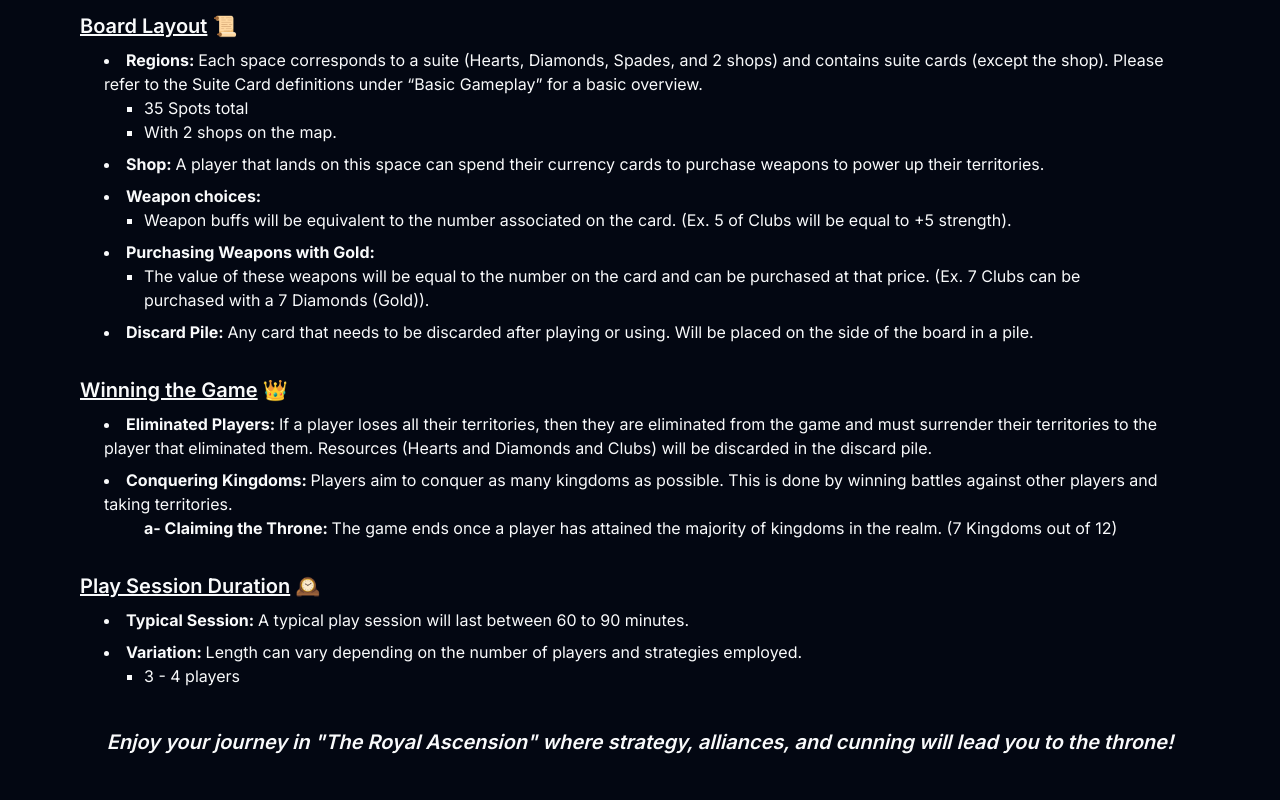
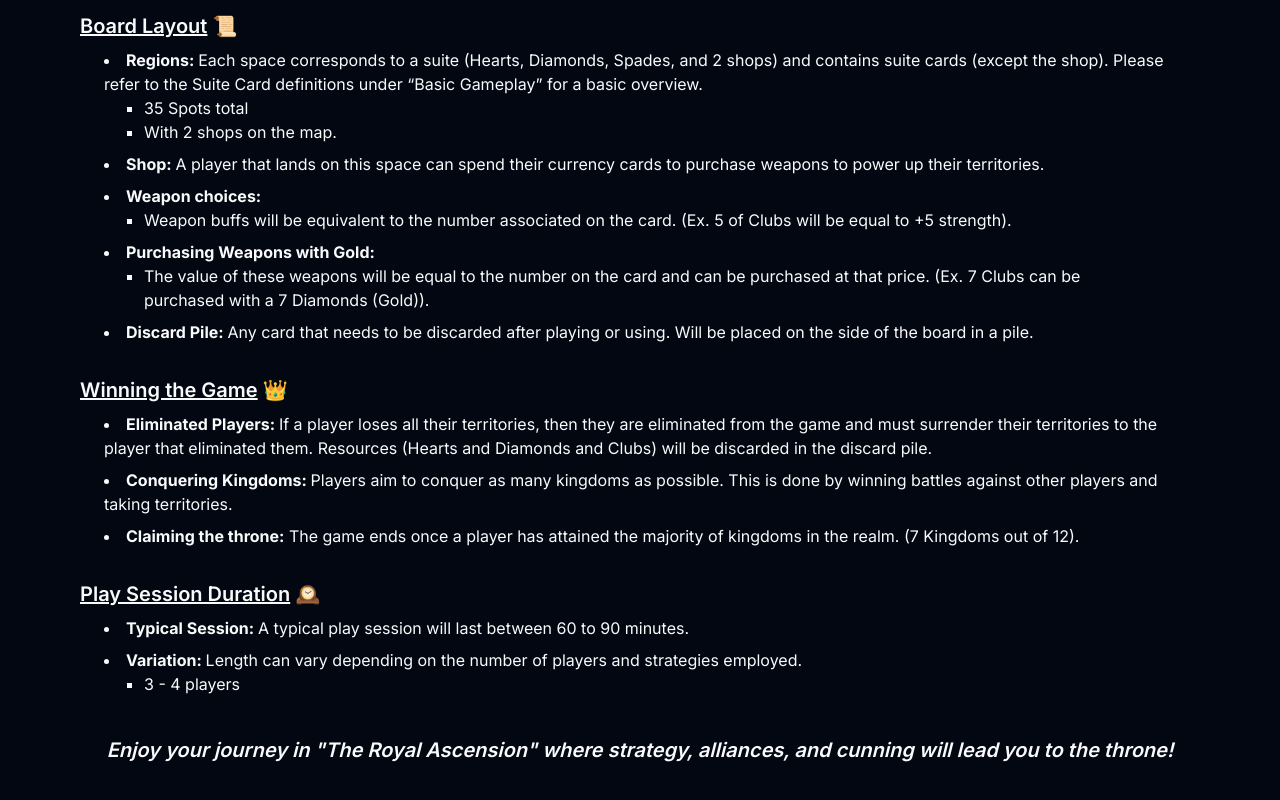
Before and after one commit to vatsalp98/board-game, a Next.js app: page /rules in a window 1280 px wide. Shown: the part 3116-3916 px from the top of the page. Built offline with nearby package versions, Linux system fonts and the light colour scheme.

Commit message:
small fixes in rules

```diff
--- a/src/app/rules/page.tsx
+++ b/src/app/rules/page.tsx
@@ -32,7 +32,7 @@
             <span className="underline">Introduction</span>👋
           </h2>
           <ul className="list-disc list-inside px-6">
-            <li>
+            <li className="indent">
               Welcome to &quot;The Royal Ascension&quot; a strategic board game
               set in an ancient kingdom where territories fight for control of
               the land. Players must navigate through political intrigue,
@@ -55,7 +55,7 @@
               Card values will take the form of the number designated (Ex. Queen
               of hearts = 12 health points, 6 of Diamonds = 6 gold){" "}
             </li>
-            <li>
+            <li className="list-item">
               Dice roll in the battle will signify the tactical advantage of
               territories over others (higher dice roll adds to territories’
               total power, making it better tactically)
@@ -450,11 +450,16 @@
               many kingdoms as possible. This is done by winning battles against
               other players and taking territories.
               <br />
-              <span className="px-10">
+              {/* <span className="px-10">
                 <strong>a- Claiming the Throne: </strong>The game ends once a
                 player has attained the majority of kingdoms in the realm. (7
                 Kingdoms out of 12)
-              </span>
+              </span> */}
+            </li>
+            <li>
+              <strong>Claiming the throne:</strong> The game ends once a player
+              has attained the majority of kingdoms in the realm. (7 Kingdoms
+              out of 12).
             </li>
           </ul>
         </div>
```
